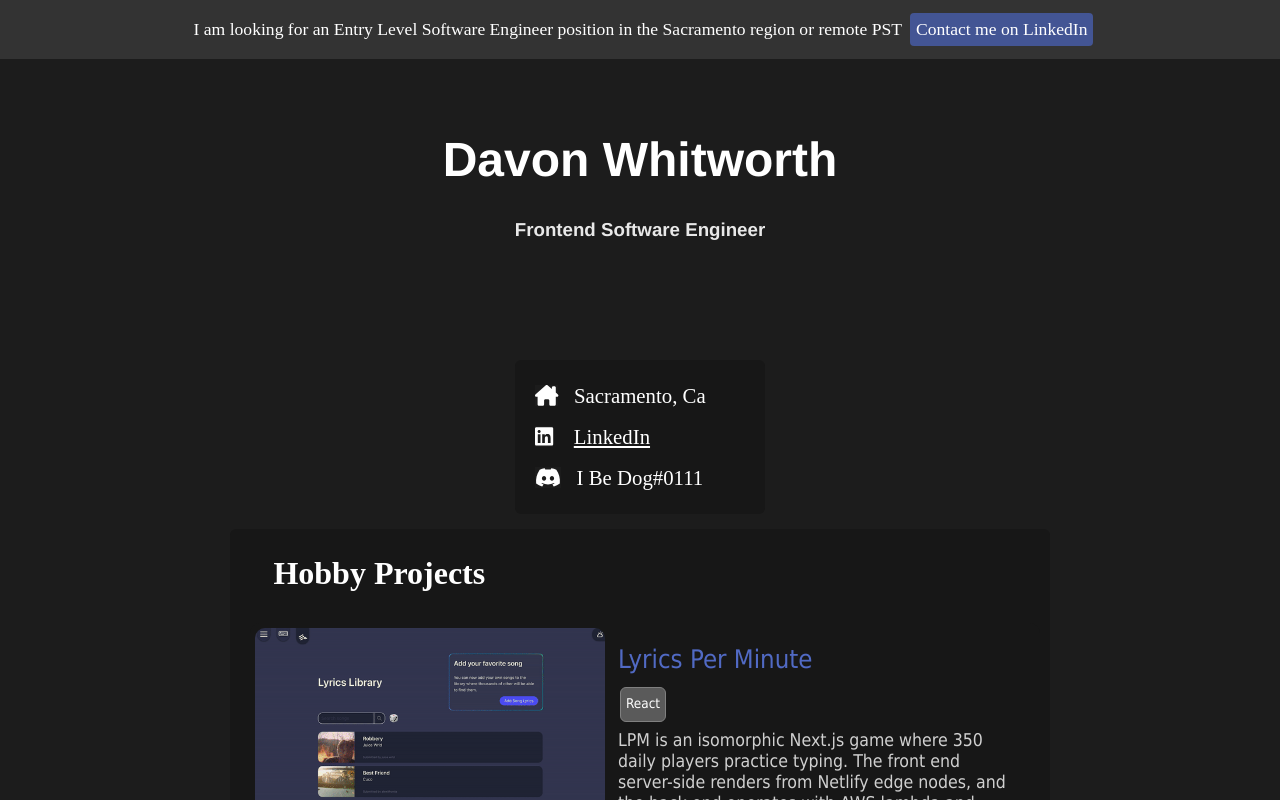
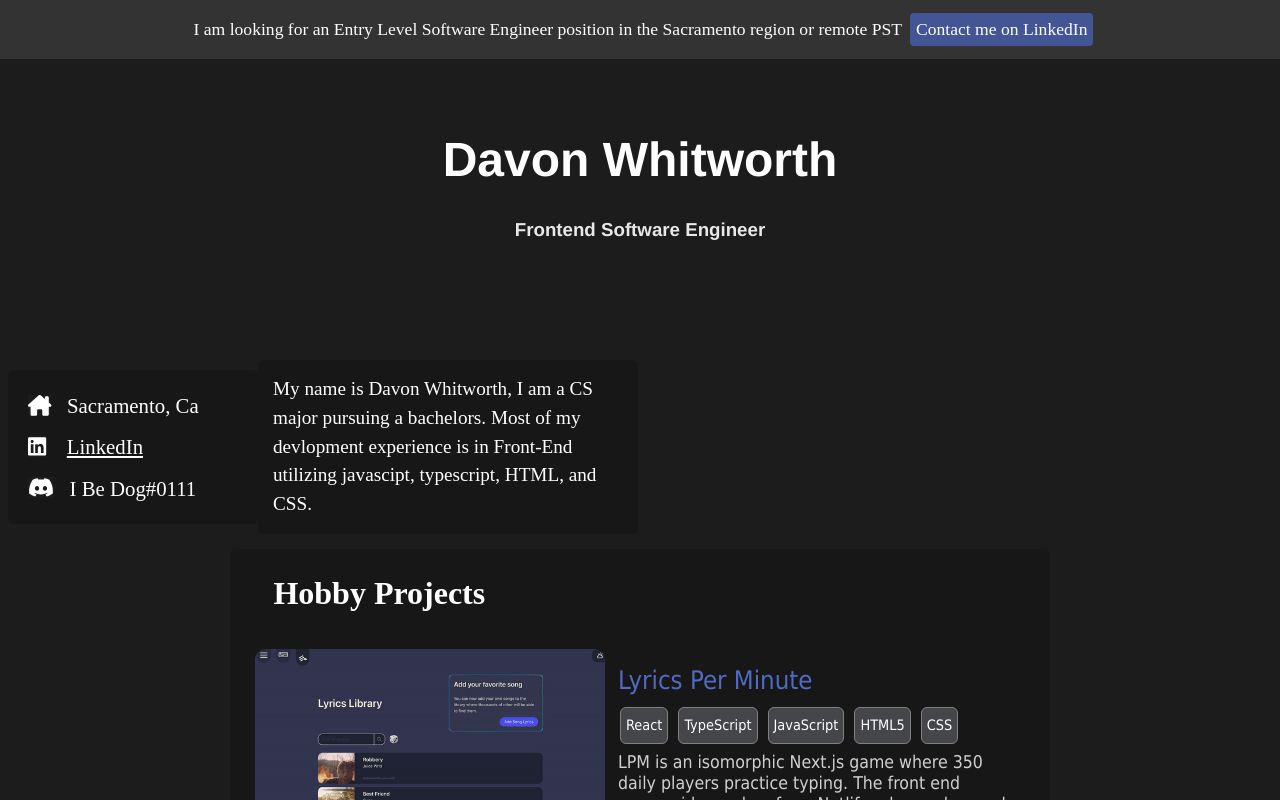
Before and after one commit to DavonWhitworth/davon-whitworth, a React (Create React App) app: page / in a window 1280 px wide. Shown: the top 800 px of the page. Built offline with nearby package versions, Linux system fonts and the light colour scheme.

Commit message:
uploading

```diff
--- a/src/App.js
+++ b/src/App.js
@@ -3,6 +3,14 @@ import Projects from "./components/projectlist";
 import IntroCard from "./components/introcard";
 import Contactinfo from "./components/contactinfo";
 import Banner from "./components/headbanner";
+import AboutMe from "./components/aboutme";
+import styled from "styled-components";
+
+const PersonalInfo = styled.div`
+margin: 15px auto 15px auto;
+display: flex;
+flex-wrap: reverse;
+`
 
 const App = () => {
   return (
@@ -10,7 +18,10 @@ const App = () => {
       <Banner />
       <div className="pagediv">
         <IntroCard />
-        <Contactinfo />
+        <PersonalInfo>
+          <Contactinfo />
+          <AboutMe/>
+        </PersonalInfo>
         <Projects />
       </div>
     </>
--- /dev/null
+++ b/src/components/aboutme.js
@@ -0,0 +1,32 @@
+//import react from 'react'
+import styled from "styled-components";
+
+
+
+const Introduction = styled.div`
+width: auto;
+max-width: 350px;
+background-color: #171717;
+color: white;
+border-radius: 6px;
+padding: 15px;
+
+line-height: 1.5;
+align-self: center;
+font-size: 120%;
+`
+
+
+const AboutMe=()=>{
+
+
+    return (
+        <Introduction>
+
+        My name is Davon Whitworth, I am a CS major pursuing a bachelors. Most of my devlopment experience is in Front-End utilizing javascipt, typescript, HTML, and CSS.
+
+    </Introduction>
+    )
+}
+
+export default AboutMe;
--- a/src/components/contactinfo.js
+++ b/src/components/contactinfo.js
@@ -4,19 +4,20 @@ import { faHomeLg } from "@fortawesome/free-solid-svg-icons";
 import { faDiscord, faLinkedin } from "@fortawesome/free-brands-svg-icons";
 
 const Infoblock = styled.div`
-  width: fit-content;
+  width: auto;
+  min-width: 150px;
   max-width: 220px;
   background-color: #171717;
   color: white;
   border-radius: 6px;
   padding: 15px;
-  margin: 15px auto 15px auto;
   line-height: 1.5;
   align-self: center;
   display: flex;
   flex-wrap: wrap;
   font-size: 130%;
 `;
+//margin: 15px auto 15px auto;
 
 const Linkredirect = styled.a`
   color: inherit;
@@ -33,6 +34,7 @@ const Info = styled.div`
 
 const contactInfo = () => {
   return (
+    <>
     <Infoblock>
       <Info>
         <FontAwesomeIcon
@@ -69,6 +71,7 @@ const contactInfo = () => {
         &nbsp;&nbsp; I Be Dog#0111
       </Info>
     </Infoblock>
+    </>
   );
 };
 
--- a/src/components/projectlist.js
+++ b/src/components/projectlist.js
@@ -30,7 +30,7 @@ const Projectlist = () => {
       <Listheader>Hobby Projects</Listheader>
       <Projectcard
         title="Lyrics Per Minute"
-        languages={["React"]}
+        languages={["React", 'TypeScript', 'JavaScript', 'HTML5', 'CSS']}
         description="LPM is an isomorphic Next.js game where 350 daily players practice typing. The front end server-side renders from Netlify edge nodes, and the back end operates with AWS lambda and serverless MongoDB."
         mediaSrc={LPMGif}
         imagealt="Gif of reddit app"
@@ -38,7 +38,7 @@ const Projectlist = () => {
       />
       <Projectcard
         title="Reddit app"
-        languages={["React"]}
+        languages={["React", 'JavaScript', 'HTML5', 'CSS']}
         description="A minor recreation of the social media app, Reddit, the front page of the internet. This project was a great way for me to practice REST API and global state management for efficiency and cleanliness."
         mediaSrc={RedditGif}
         imagealt="Gif of reddit app"
@@ -54,7 +54,7 @@ const Projectlist = () => {
       />
       <Projectcard
         title="Vocabulary Typing Test"
-        languages={["React"]}
+        languages={["React", 'JavaScript', 'HTML5', 'CSS']}
         description="Vocabulary Typing Test is a typing test that can help anyone improve their typing speed and develop their vocabulary. The app calls a dictionary API to create the set text the user types. After each term, the netWPM and average netWPM update, giving real time data on your performance."
         mediaSrc={TypingGif}
         link="https://shimmering-dolphin-d470cd.netlify.app/"
@@ -62,7 +62,7 @@ const Projectlist = () => {
       />
       <Projectcard
         title="Light Sight"
-        languages={["React"]}
+        languages={["React", 'JavaScript', 'HTML5', 'CSS']}
         description="Light Sight is a react app with various colored buttons that change the background of the page enabling the user to illuminate their face and surrounding environment with the color of their choosing."
         mediaSrc={LightGif}
         imagealt="Light sight picture"
--- a/src/components/techCard.js
+++ b/src/components/techCard.js
@@ -4,13 +4,13 @@ import styled from "styled-components";
 const LanguagesContainer = styled.div`
   display: flex;
   background-color: inherit;
-  font-size: 70%;
+
 `;
 
 const Card = styled.div`
   margin: 5px;
-  background-color: #5a5a5a;
-  font-size: 120%;
+  background-color: #4C4E52DE;
+  font-size: 90%;
   display: flex;
   border: grey solid 1px;
   border-radius: 6px;
```
